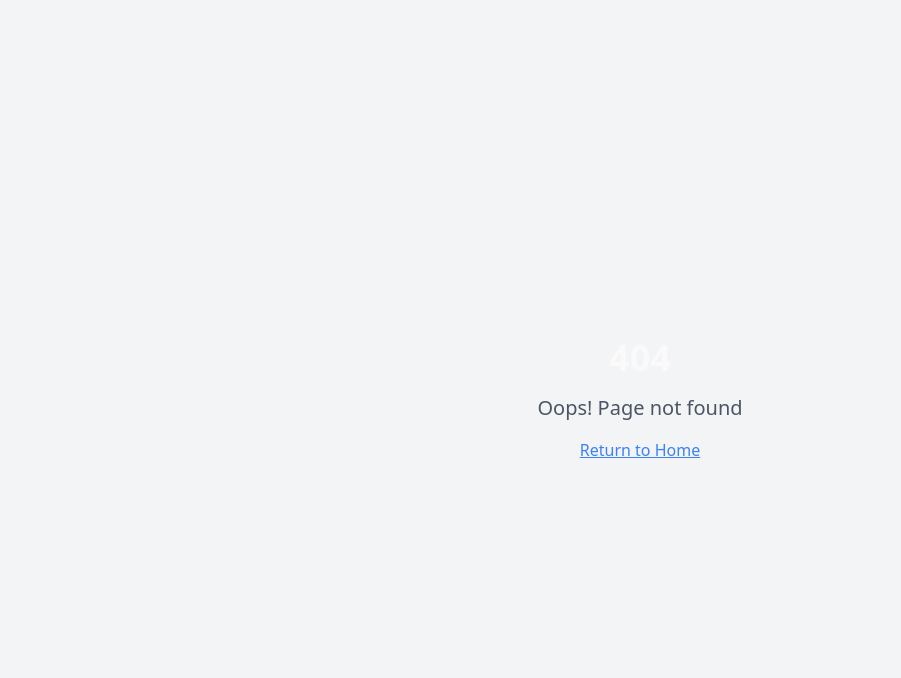
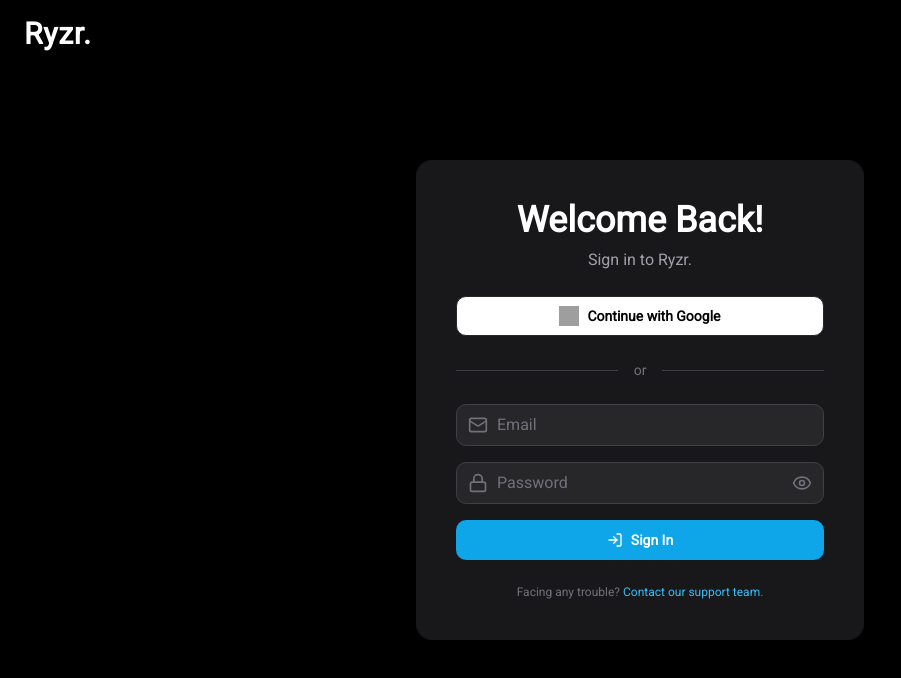
Before and after one commit to ryze-security/ryze-product, a React (Vite) app: page /login in a window 1280 px wide. Before the commit this address had no page. Shown: the top 678 px of the page, without its empty margins (0-901 px from the left). Built offline with nearby package versions, Linux system fonts and the light colour scheme; grey boxes are pictures that could not be loaded.

Commit message:
update: Routing changes add: added login screen

```diff
--- a/src/App.tsx
+++ b/src/App.tsx
@@ -14,7 +14,7 @@ import FrameworkSelection from "./pages/FrameworkSelection";
 import DocumentUpload from "./pages/DocumentUpload";
 import EvaluationStart from "./pages/EvaluationStart";
 import NotFound from "./pages/NotFound";
-import {Home} from "./pages/pageIndex.ts";
+import {Home, LoginPage} from "./pages/pageIndex.ts";
 
 const queryClient = new QueryClient();
 
@@ -25,8 +25,9 @@ const App = () => (
       <Sonner />
       <BrowserRouter>
         <Routes>
-          <Route path="/" element={<Index />} />
-          <Route path="/home" element={<Home />} />
+          <Route path="/" element={<Home />} />
+          <Route path="/login" element={<LoginPage />} />
+          <Route path="/home" element={<Index />} />
           <Route path="/evaluations" element={<Evaluations />} />
           <Route path="/dashboard/:id" element={<Dashboard />} />
           <Route path="/control/:id/questions" element={<ControlQuestions />} />
--- a/src/components/home/LandingNavbar.tsx
+++ b/src/components/home/LandingNavbar.tsx
@@ -11,7 +11,9 @@ const LandingNavbar: React.FC<NavbarProps> = ({ loggedIn }) => {
 		<nav className="fixed top-0 left-0 w-full z-50 transition-transform duration-700 ease-in-out transform -translate-y-full animate-slideInDown bg-opacity-5 bg-black backdrop-blur-sm shadow-lg">
 			<div className="max-w-7xl mx-auto px-6 py-4 flex justify-between items-center text-white">
 				{/* Left: Brand */}
-				<div className="text-3xl font-bold tracking-wide">Ryzr.</div>
+				<Link to="/">
+					<div className="text-3xl font-bold tracking-wide">Ryzr.</div>
+				</Link>
 
 				{/* Right: Login or Dashboard */}
 				<div className="font-roboto">
@@ -26,7 +28,7 @@ const LandingNavbar: React.FC<NavbarProps> = ({ loggedIn }) => {
 						</Link>
 					) : (
 						<Link to="/login">
-							<Button variant="ghost" className=" hover:text-sky-400 hover:font-bold hover:scale-110 font-roboto duration-300 text-white">
+							<Button variant="ghost" className="hover:font-bold hover:scale-110 font-roboto text-white hover:shadow-[0_0_15px_3px_rgba(255,255,255,0.4)] hover:bg-white/10">
 								Login
 							</Button>
 						</Link>
--- a/src/components/home/LastCTA.tsx
+++ b/src/components/home/LastCTA.tsx
@@ -7,7 +7,7 @@ const demoData = {
 	buttons: {
 		primary: {
 			text: "Get Started",
-			url: "",
+			url: "/login",
 		},
 		secondary: {
 			text: "Request a Demo",
--- a/src/pages/Home.tsx
+++ b/src/pages/Home.tsx
@@ -8,6 +8,7 @@ import { GlowEffect } from "@/components/ui/glow-effect";
 import { GradientButton } from "@/components/ui/gradient-button";
 import { ArrowDownCircle } from "lucide-react";
 import React, { useEffect, useState } from "react";
+import { Link } from "react-router-dom";
 
 function Home() {
 	const [showScrollCue, setShowScrollCue] = useState(true);
@@ -71,9 +72,11 @@ function Home() {
 						</span>
 					</p>
 
-					<GradientButton className="font-roboto font-semibold text-md">
-						Get Started
-					</GradientButton>
+					<Link to="/login">
+						<GradientButton className="font-roboto font-semibold text-md">
+							Get Started
+						</GradientButton>
+					</Link>
 				</section>
 			</FadeInSection>
 
--- /dev/null
+++ b/src/pages/Login.tsx
@@ -0,0 +1,99 @@
+import { Button } from "@/components/ui/button";
+import { Mail, Eye, EyeOff, Lock, LogIn, MoveRight } from "lucide-react";
+import { useState } from "react";
+import { Link, useNavigate } from "react-router-dom";
+
+export default function LoginPage() {
+	const [showPassword, setShowPassword] = useState(false);
+	const navigate = useNavigate();
+
+	return (
+		<div className="min-h-screen bg-black flex items-center justify-center px-4 font-roboto text-white">
+			<nav className="fixed top-0 left-0 w-full z-50 transition-transform duration-700 ease-in-out transform -translate-y-full animate-slideInDown bg-opacity-5 bg-black backdrop-blur-sm shadow-lg">
+				<div className="max-w-7xl mx-auto px-6 py-4 flex justify-between items-center text-white">
+					{/* Left: Brand */}
+					<Link to="/">
+						<div className="text-3xl font-bold tracking-wide">
+							Ryzr.
+						</div>
+					</Link>
+				</div>
+			</nav>
+			<div className="bg-zinc-900 p-10 rounded-2xl shadow-2xl w-full max-w-md text-center space-y-6">
+				{/* Title and Subtitle */}
+				<div>
+					<h1 className="text-4xl font-bold mb-2">Welcome Back!</h1>
+					<p className="text-zinc-400 text-md">Sign in to Ryzr.</p>
+				</div>
+
+				{/* Google Auth Button */}
+				<Button
+					variant="outline"
+					className="w-full bg-white text-black font-semibold flex items-center justify-center gap-2"
+				>
+					<img
+						src="https://www.svgrepo.com/show/475656/google-color.svg"
+						alt="Google"
+						className="w-5 h-5"
+					/>
+					Continue with Google
+				</Button>
+
+				{/* OR Separator */}
+				<div className="flex items-center gap-4">
+					<hr className="flex-1 border-zinc-700" />
+					<span className="text-zinc-500 text-sm">or</span>
+					<hr className="flex-1 border-zinc-700" />
+				</div>
+
+				{/* Email and Password Fields */}
+				<form className="space-y-4" onSubmit={(e) => {
+					e.preventDefault();
+					navigate("/home");
+				}}>
+					<div className="relative">
+						<Mail className="absolute left-3 top-1/2 -translate-y-1/2 text-zinc-500 h-5 w-5" />
+						<input
+							type="email"
+							placeholder="Email"
+							className="w-full pl-10 pr-4 py-2 rounded-md bg-zinc-800 border border-zinc-700 placeholder-zinc-500 focus:outline-none focus:ring-2 focus:ring-sky-500"
+						/>
+					</div>
+					<div className="relative">
+						<Lock className="absolute left-3 top-1/2 -translate-y-1/2 text-zinc-500 h-5 w-5" />
+						<input
+							type={showPassword ? "text" : "password"}
+							placeholder="Password"
+							className="w-full pl-10 pr-10 py-2 rounded-md bg-zinc-800 border border-zinc-700 placeholder-zinc-500 focus:outline-none focus:ring-2 focus:ring-sky-500"
+						/>
+						<button
+							type="button"
+							onClick={() => setShowPassword((prev) => !prev)}
+							className="absolute right-3 top-1/2 -translate-y-1/2 text-zinc-500 hover:text-white"
+						>
+							{showPassword ? (
+								<EyeOff className="h-5 w-5" />
+							) : (
+								<Eye className="h-5 w-5" />
+							)}
+						</button>
+					</div>
+
+					<Button className="w-full bg-sky-500 hover:bg-sky-600 font-bold text-white flex items-center justify-center gap-2">
+						<LogIn className="w-5 h-5" />
+						Sign In
+					</Button>
+				</form>
+
+				{/* Footer Help Text */}
+				<p className="text-xs text-zinc-500 mt-4">
+					Facing any trouble?{" "}
+					<a href="/support" className="text-sky-400 hover:underline">
+						Contact our support team
+					</a>
+					.
+				</p>
+			</div>
+		</div>
+	);
+}
--- a/src/pages/pageIndex.ts
+++ b/src/pages/pageIndex.ts
@@ -1,3 +1,4 @@
 import Home from "./Home";
+import LoginPage from "./Login";
 
-export { Home };
+export { Home, LoginPage };
```
